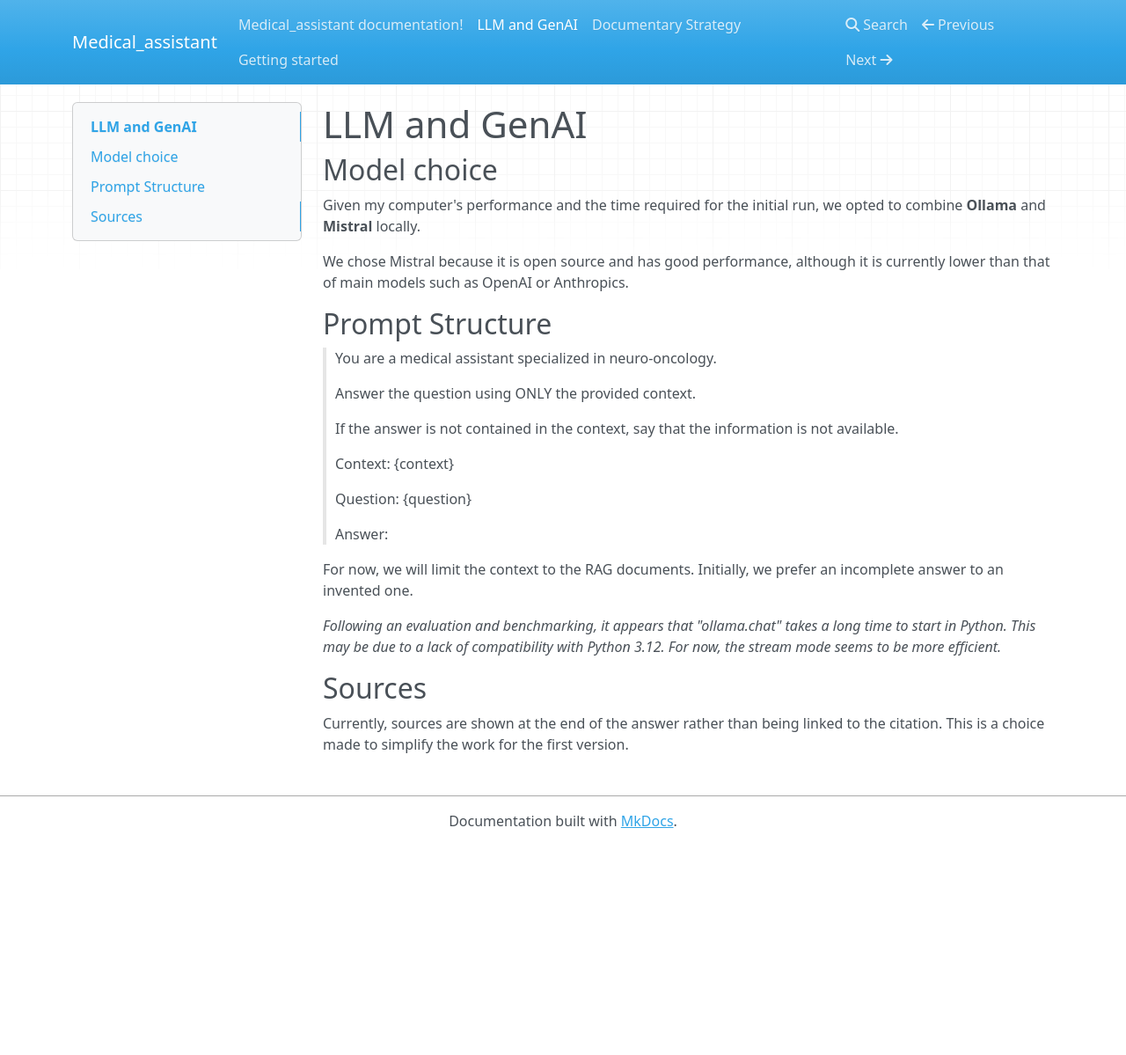
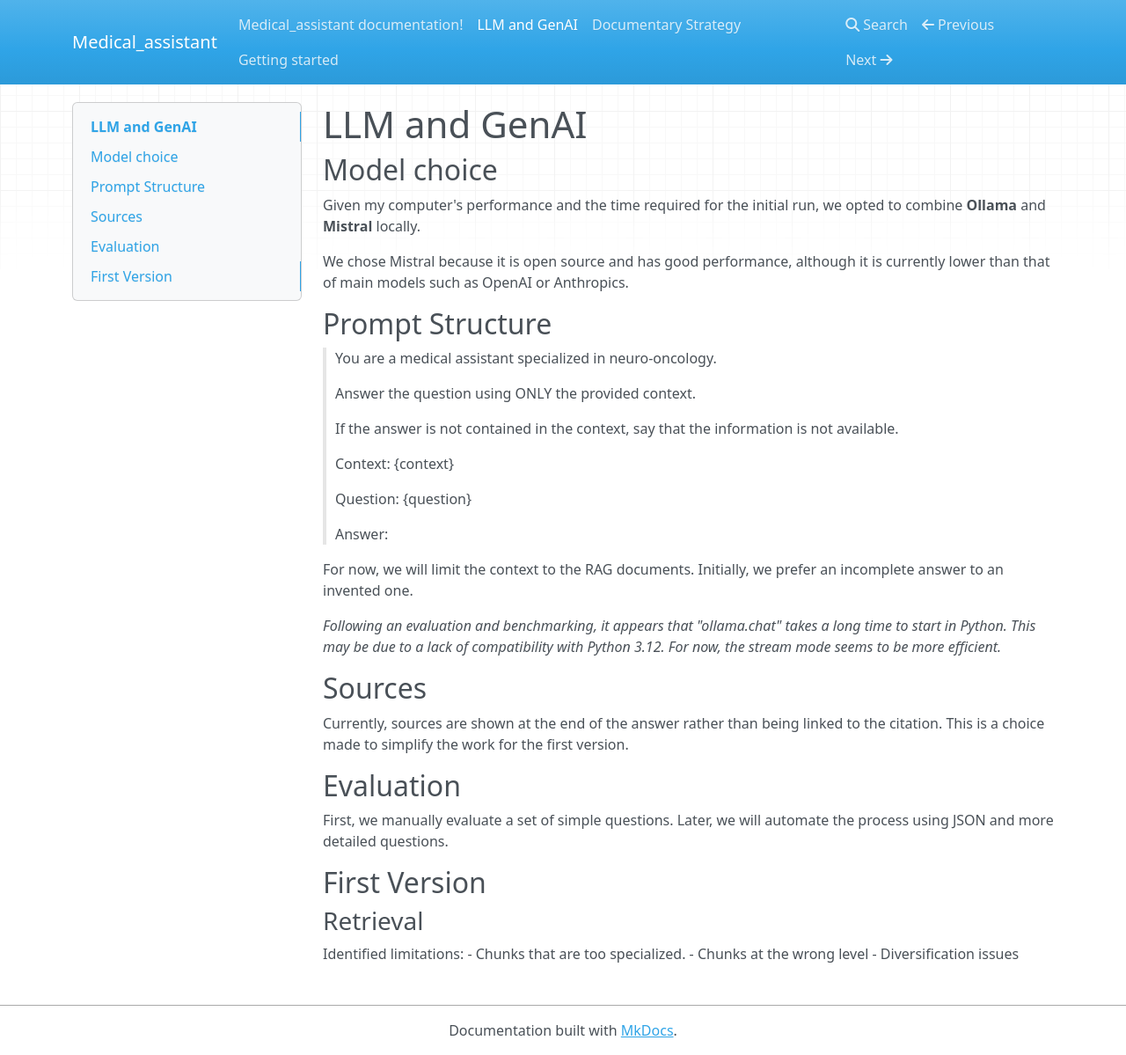
Before and after one commit to Jeremy-Duval-PhD/Medical_assistant, an MkDocs documentation site: the page built from docs/docs/LLM__genAI.md, in a window 1280 px wide and 1199 px high. Shown: the whole window at 88% size. Built offline with MkDocs 1.6.1, drawn with Linux system fonts in a browser that asks for light colours; nearby versions of some CDN libraries.

Commit message:
Evaluation of Retrieval

```diff
--- a/docs/docs/LLM__genAI.md
+++ b/docs/docs/LLM__genAI.md
@@ -30,3 +30,15 @@ For now, we will limit the context to the RAG documents. Initially, we prefer an
 ## Sources
 
 Currently, sources are shown at the end of the answer rather than being linked to the citation. This is a choice made to simplify the work for the first version.
+
+## Evaluation
+
+First, we manually evaluate a set of simple questions. Later, we will automate the process using JSON and more detailed questions.
+
+## First Version
+### Retrieval
+
+Identified limitations:
+- Chunks that are too specialized.
+- Chunks at the wrong level
+- Diversification issues
```
Also changed, not shown: 3 other files.
